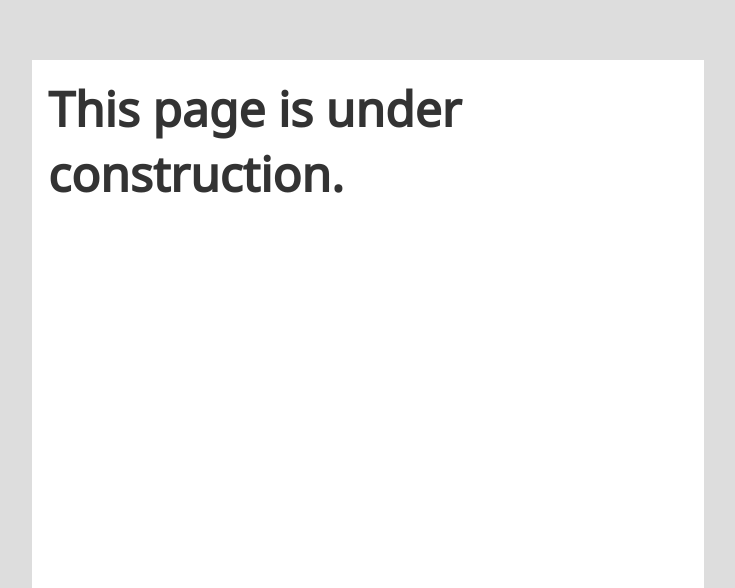
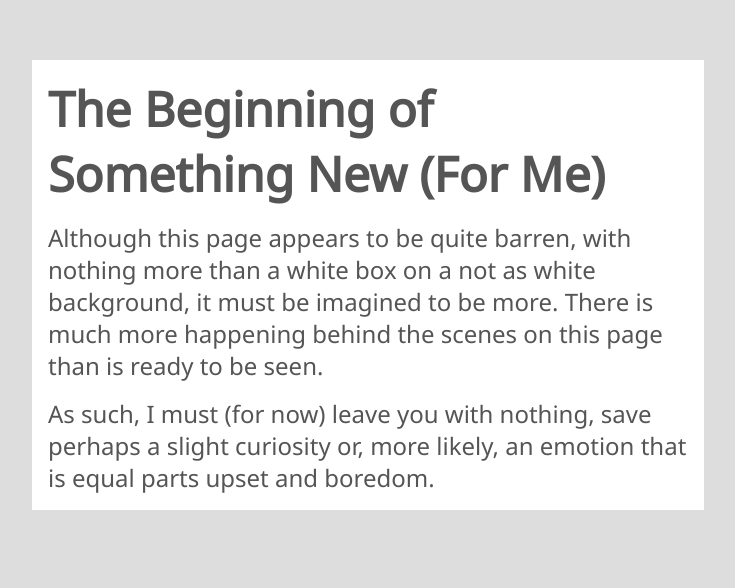
Before and after one commit to johnnymcneil/johnnymcneil.github.io, a plain HTML site: page index.html in a window 1280 px wide. Shown: the part 212-800 px from the top of the page, without its empty margins (288-1023 px from the left). Drawn offline with Linux system fonts and the light colour scheme.

Commit message:
Changes to Copy and Styling
Added more personal and accurate copy. Updated styling of text.

```diff
--- a/index.html
+++ b/index.html
@@ -6,7 +6,9 @@
 </head>
 <body>
   <div>
-    <h1>This page is under construction.</h1>
+    <h1>The Beginning of Something New (For Me)</h1>
+    <p>Although this page appears to be quite barren, with nothing more than a white box on a not as white background, it must be imagined to be more. There is much more happening behind the scenes on this page than is ready to be seen.</p>
+    <p>As such, I must (for now) leave you with nothing, save perhaps a slight curiosity or, more likely, an emotion that is equal parts upset and boredom.</p>
   </div>
 </body>
 </html>
--- a/stylesheet.css
+++ b/stylesheet.css
@@ -6,12 +6,12 @@ body {
   width: 100%;
   height: 100%;
   background: #DDD;
-  overflow: hidden;
 }
 div {
+  font-family: 'Noto Sans', sans-serif;
+  color: #555;
   position: absolute;
   width: 50%;
-  height: 80%;
   left: 25%;
   top: 34%;
   background: #FFF;
@@ -20,7 +20,10 @@ div {
   box-sizing: padding-box;
 }
 h1 {
-  font-family: 'Noto Sans', sans-serif;
   font-size: 36pt;
-  color: #333;
 }
+p {
+  font-size: 18pt;
+  line-height: 24pt;
+  margin-top: 12pt;
+}
```
